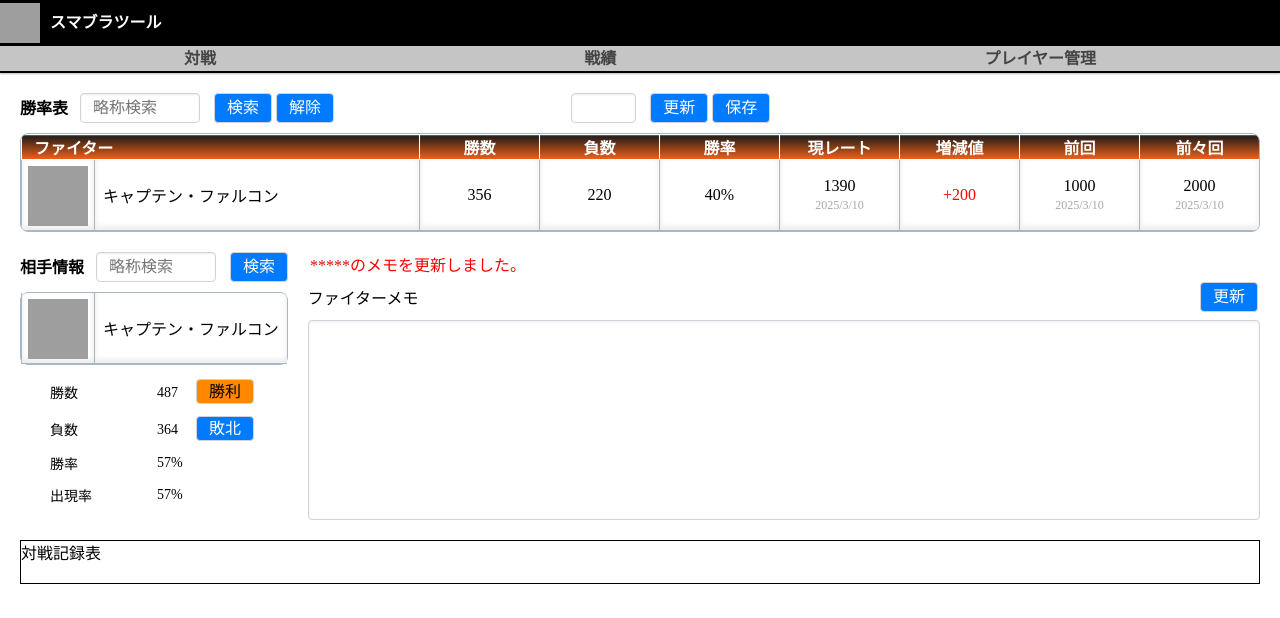
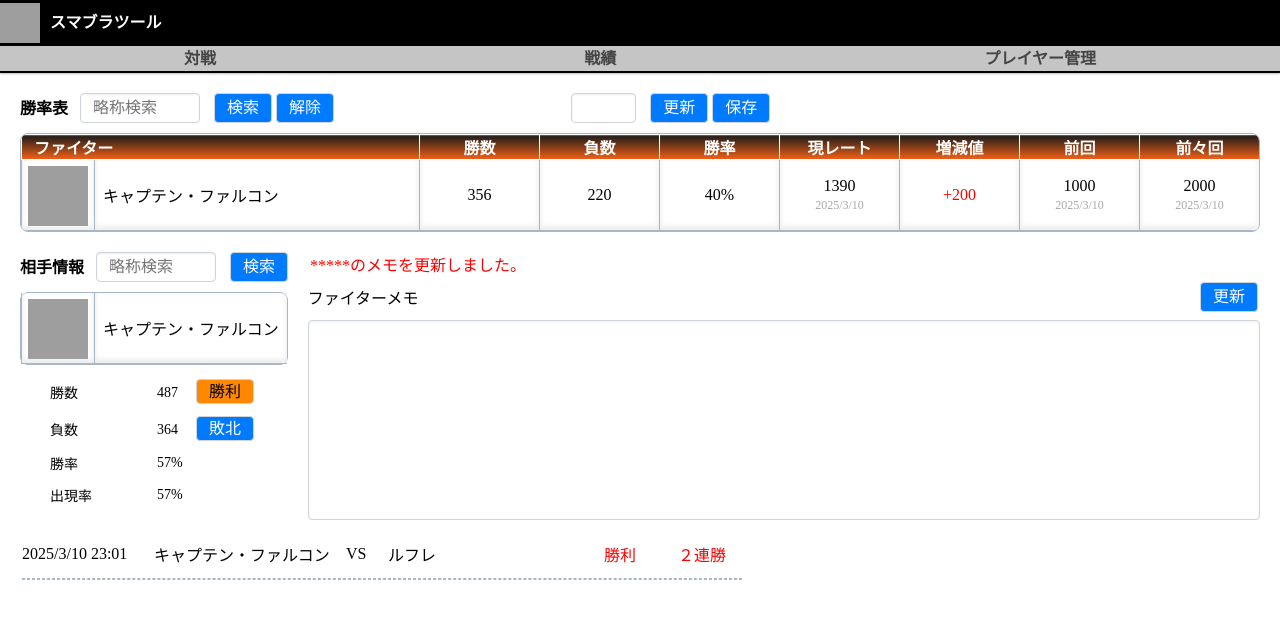
Before and after one commit to Teru11/sumabura-tool, a Vue app in the folder sumabura-web/: page / in a window 1280 px wide. Shown: the top 618 px of the page. Built offline with nearby package versions, Linux system fonts and the light colour scheme; grey boxes are pictures that could not be loaded.

Commit message:
対戦記録フォーム レイアウト 完了

```diff
--- a/sumabura-web/src/components/form_match_history.vue
+++ b/sumabura-web/src/components/form_match_history.vue
@@ -1,7 +1,23 @@
 <!--【F】対戦記録フォーム -->
 <template>
-  <div class="form-match-history debug">
-    <p>対戦記録表</p>
+  <div class="form-match-history">
+    <div class="match-history-table">
+      <table class="table-scroll">
+        <tbody>
+          <tr>
+            <td class="date">2025/3/10 23:01</td>
+            <td class="fighter-name">キャプテン・ファルコン</td>
+            <td class="vs">VS</td>
+            <td class="fighter-name">ルフレ</td>
+            <td class="result win">勝利</td>
+            <td class="result win">２連勝</td>
+          </tr>
+          <tr>
+            <td colspan="6"><div class="dateline"><!-- 日付変更線 --></div></td>
+          </tr>
+        </tbody>
+      </table>
+    </div>
   </div>
 </template>
 
@@ -9,4 +25,27 @@
 .form-match-history {
   margin-bottom: 20px;
 }
+/** table */
+.table-scroll {
+  display: block;
+  overflow-y: auto;
+  max-height: 120px;
+}
+.match-history-table .date {
+  width: 130px;
+}
+.match-history-table .fighter-name {
+  width: 190px;
+}
+.match-history-table .vs {
+  width: 40px;
+}
+.match-history-table .result {
+  text-align: center;
+  width: 80px;
+}
+.match-history-table .dateline {
+  margin: 10px 0;
+  border: 1px dashed #a8b7c5;
+}
 </style>
```
